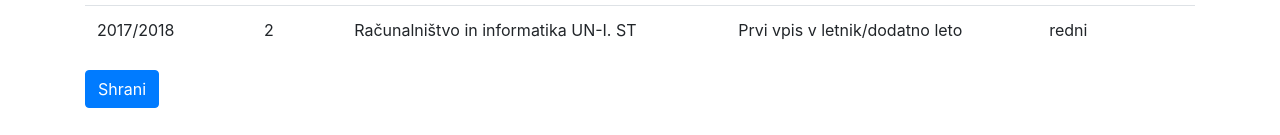
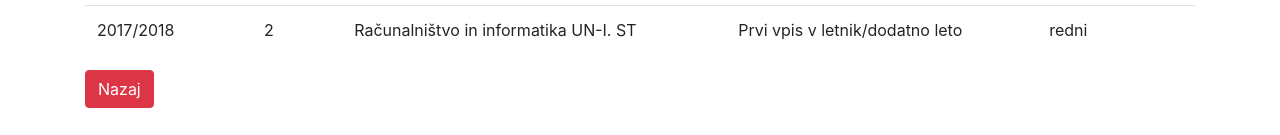
Before and after one commit to Studis/vue-frontend, a Vue app: page /profile in a window 1280 px wide. Shown: the part 778-913 px from the top of the page. Built offline with nearby package versions, Linux system fonts and the light colour scheme; sample sign-in values are in the browser's storage; what vue-snotify would draw is missing.

Commit message:
Quick fix

```diff
--- a/src/components/user/Profile.vue
+++ b/src/components/user/Profile.vue
@@ -58,7 +58,7 @@
              :items="student.vpisi"
              :fields="student.polja">
       </b-table>
-      <b-button type="submit" variant="primary" @click.prevent="saveProfile">Shrani</b-button>
+      <b-button type="reset" variant="danger" @click.prevent="goHome">Nazaj</b-button>
     </b-form>
   </div>
 </template>
```
